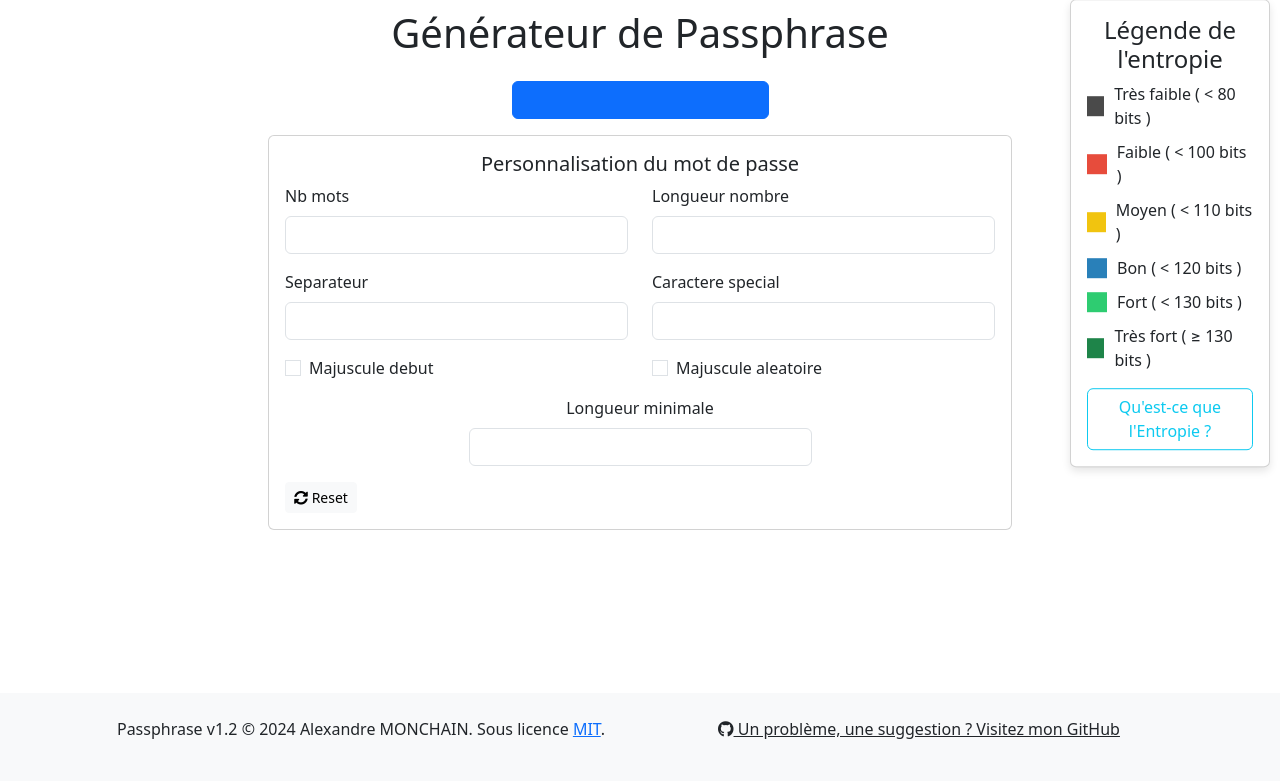
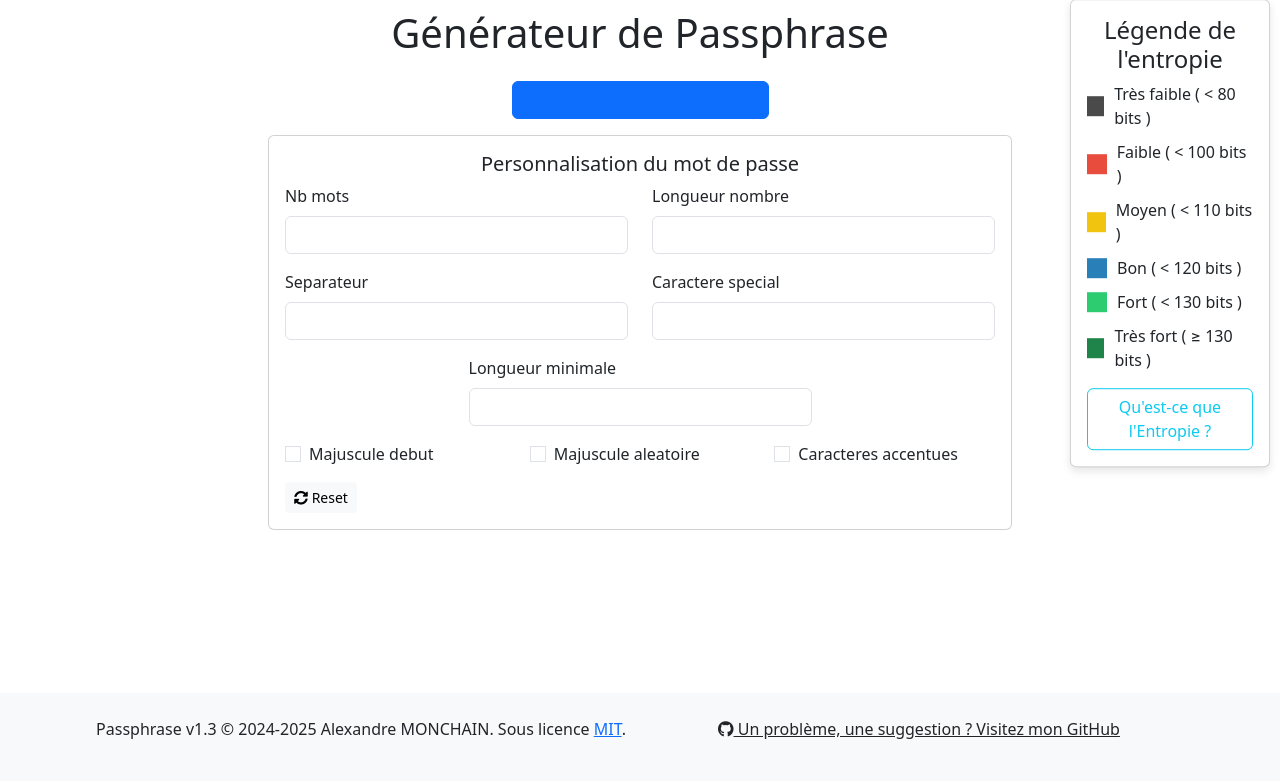
Before and after one commit to AlexandreMonchain/Passphrase, a Symfony app: template templates/home/index.html.twig in a window 1280 px wide. Shown: the part 187-968 px from the top of the page. Run offline with Twig, Linux system fonts and the light colour scheme; the template is opened without the code that fills it, so the values that code supplies are empty; form fields are guessed from the names that the template uses; some libraries are stand-ins or nearby versions.

Commit message:
Ajout d'un filtre sur les accents de gestion des accents

```diff
--- a/src/Controller/ApiPasswordController.php
+++ b/src/Controller/ApiPasswordController.php
@@ -23,6 +23,7 @@ class ApiPasswordController extends AbstractController
         $majusculeAleatoire = $request->query->get('majuscule_aleatoire', false);
         $longueurNombre = $request->query->get('longueur_nombre', 2);
         $caractereSpecial = $request->query->get('caractere_special', 'random');
+        $caracteresAccentues = $request->query->get('caracteres_accentues', true);
 
         // Le nombre de mots de passe à générer (par défaut : 1)
         $count = $request->query->get('count', 1);
@@ -39,6 +40,7 @@ class ApiPasswordController extends AbstractController
             'majuscule_aleatoire' => filter_var($majusculeAleatoire, FILTER_VALIDATE_BOOLEAN),
             'longueur_nombre' => $longueurNombre,
             'caractere_special' => $caractereSpecial,
+            'caracteres_accentues' => filter_var($caracteresAccentues, FILTER_VALIDATE_BOOLEAN),
         ];
 
         // Utilisation du service pour générer les mots de passe sans entropie
--- a/src/Controller/HomeController.php
+++ b/src/Controller/HomeController.php
@@ -35,6 +35,7 @@ class HomeController extends AbstractController
                 'longueur_nombre' => 2,
                 'caractere_special' => 'random',
                 'longueur_minimale' => 12,
+                'caracteres_accentues' => true,
             ];
         }
 
--- a/templates/base.html.twig
+++ b/templates/base.html.twig
@@ -72,7 +72,7 @@
             <div class="row">
                 <div class="col-lg-6 col-md-12 mb-4 mb-md-0">
                     <p class="text-center">
-                       Passphrase v1.2 © 2024 Alexandre MONCHAIN. Sous licence <a href="https://github.com/AlexandreMonchain/Passphrase/blob/main/LICENSE" target="_blank">MIT</a>.
+                       Passphrase v1.3 © 2024-2025 Alexandre MONCHAIN. Sous licence <a href="https://github.com/AlexandreMonchain/Passphrase/blob/main/LICENSE" target="_blank">MIT</a>.
                     </p>
                 </div>
                 <div class="col-lg-6 col-md-12 mb-4 mb-md-0">
--- a/templates/home/index.html.twig
+++ b/templates/home/index.html.twig
@@ -60,29 +60,32 @@
                         </div>
                     </div>
 
-                    <!-- Majuscules (côté à côte) -->
+                    <div class="row justify-content-center">
+                        <div class="col-6">
+                            <div class="mb-3">
+                                {{ form_label(form.longueur_minimale) }}
+                                {{ form_widget(form.longueur_minimale, {'attr': {'class': 'form-control'}}) }}
+                            </div>
+                        </div>
+                    </div>
+
                     <div class="row">
-                        <div class="col-md-6">
+                        <div class="col-md-4">
                             <div class="form-check mb-3">
                                 {{ form_widget(form.majuscule_debut, {'attr': {'class': 'form-check-input'}}) }}
                                 {{ form_label(form.majuscule_debut, null, {'label_attr': {'class': 'form-check-label'}}) }}
                             </div>
                         </div>
-
-                        <div class="col-md-6">
+                        <div class="col-md-4">
                             <div class="form-check mb-3">
                                 {{ form_widget(form.majuscule_aleatoire, {'attr': {'class': 'form-check-input'}}) }}
                                 {{ form_label(form.majuscule_aleatoire, null, {'label_attr': {'class': 'form-check-label'}}) }}
                             </div>
                         </div>
-                    </div>
-
-                    <!-- Longueur minimale centrée en bas -->
-                    <div class="row justify-content-center">
-                        <div class="col-md-6 text-center">
-                            <div class="mb-3">
-                                {{ form_label(form.longueur_minimale) }}
-                                {{ form_widget(form.longueur_minimale, {'attr': {'class': 'form-control'}}) }}
+                        <div class="col-md-4">
+                            <div class="form-check mb-3">
+                                {{ form_widget(form.caracteres_accentues, {'attr': {'class': 'form-check-input'}}) }}
+                                {{ form_label(form.caracteres_accentues, null, {'label_attr': {'class': 'form-check-label'}}) }}
                             </div>
                         </div>
                     </div>
```
Also changed, not shown: src/Form/PasswordGenerationFormType.php (+11 -0 lines), src/Service/PasswordGeneratorService.php (+18 -3 lines), README.MD, src/Data/db.csv, 2 other files.
